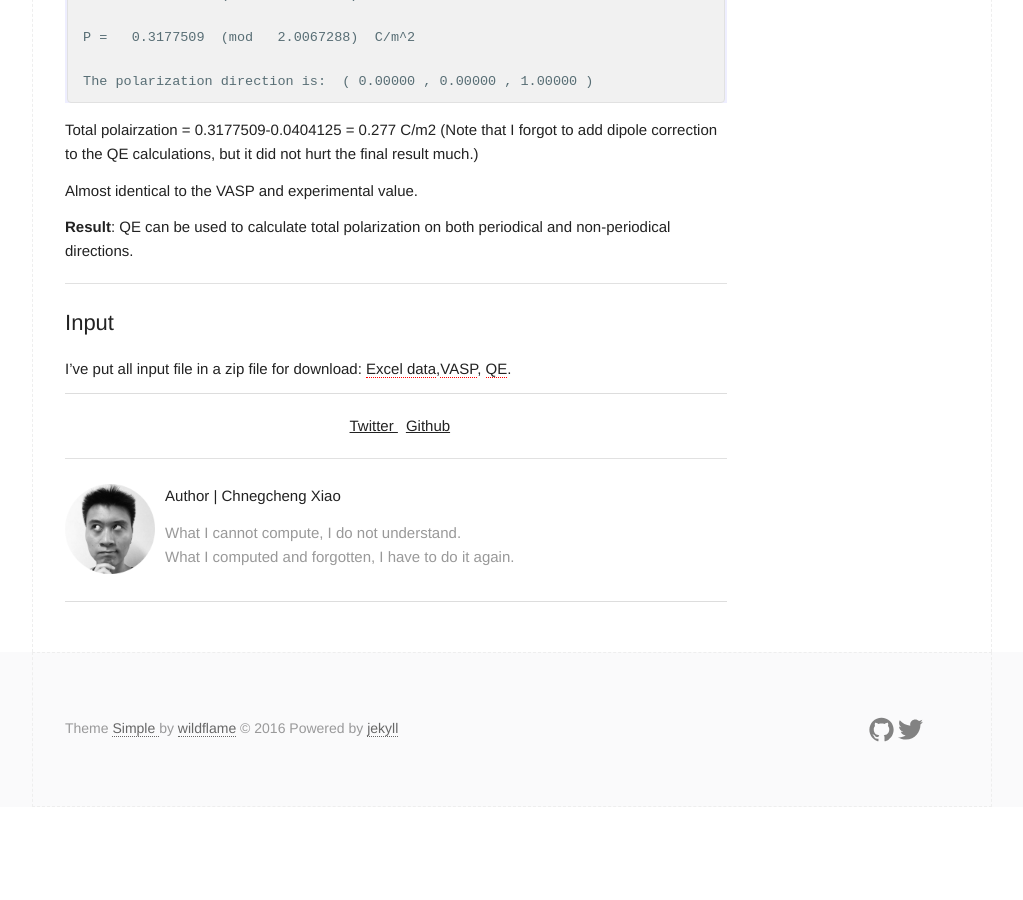
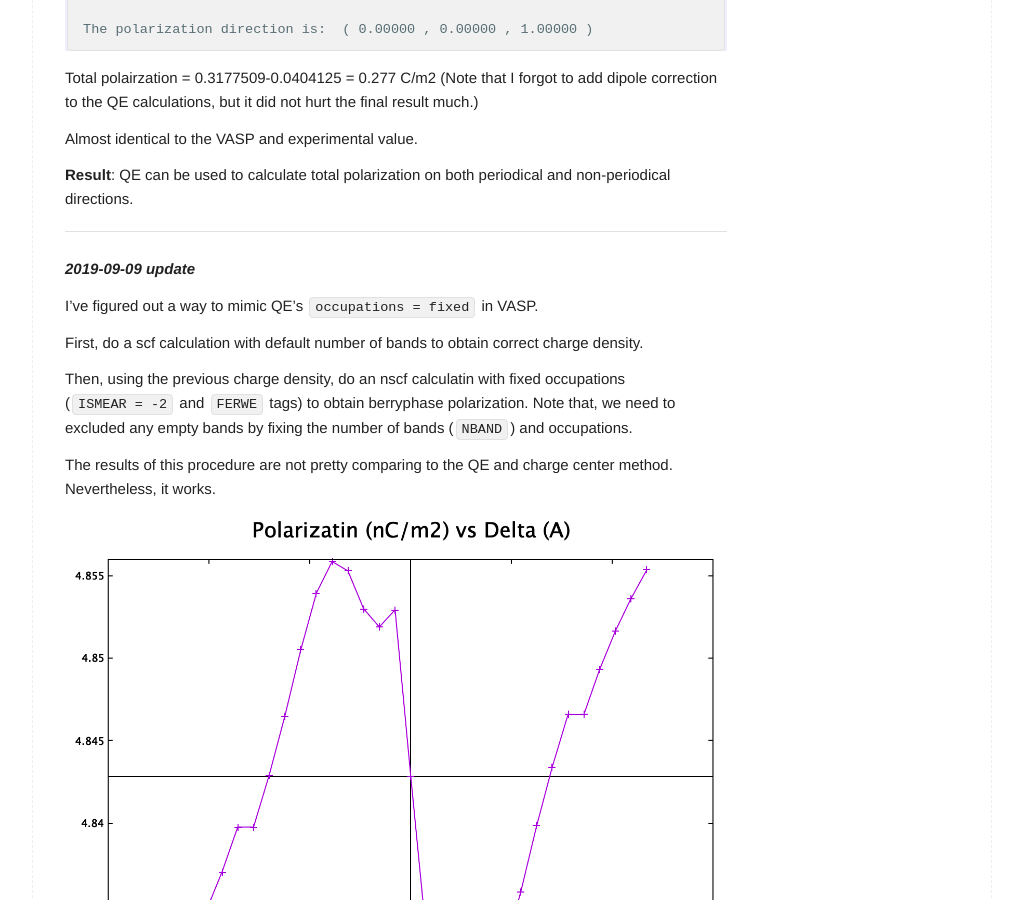
Before and after one commit to Chengcheng-Xiao/Chengcheng-Xiao.github.io, a Jekyll site: the page built from _posts/2019-08-05-Berryphase_Ferroelectricity.md, in a window 1280 px wide and 900 px high, scrolled down 7838 px. Shown: the whole window, without its empty margins (128-1151 px from the left). Built offline with Jekyll 4.4.1, drawn with Linux system fonts in a browser that asks for light colours; formulas are drawn with MathJax 3; before the commit the page ends 8645 px from its top, so only the background shows below that.

Commit message:
2019-08-05-Berryphase_Ferroelectricity_update

```diff
--- a/_posts/2019-08-05-Berryphase_Ferroelectricity.md
+++ b/_posts/2019-08-05-Berryphase_Ferroelectricity.md
@@ -49,7 +49,6 @@ __Side Note:__  *how to define a centrosymmetric phase?*
 __Answer:__ *Calculate optimum transition route and extract the local maxima as centrosymmetric phase.*
 
 
-----
 ----
 
 ## 2D System
@@ -174,7 +173,6 @@ where $$Z_j^{ion}$$ is the valence electron number of atom j and $$\tau_j$$ is i
 _**So far so good.**_ I am now confident that at least, VASP's berryphase routine works correctly on periodical directions.
 
 ----
-----
 ## QE berryphase
 
 ### QE 2D systems
@@ -247,6 +245,22 @@ Almost identical to the VASP and experimental value.
 
 ----
 
+_**2019-09-09 update**_
+
+I've figured out a way to mimic QE's `occupations = fixed` in VASP.
+
+First, do a scf calculation with default number of bands to obtain correct charge density.
+
+Then, using the previous charge density, do an nscf calculatin with fixed occupations (`ISMEAR = -2` and `FERWE` tags) to obtain berryphase polarization. Note that, we need to excluded any empty bands by fixing the number of bands (`NBAND`) and occupations.
+
+The results of this procedure are not pretty comparing to the QE and charge center method. Nevertheless, it works.
+
+![]({{site.baseurl}}/assets/img/post_img/2019-08-10-img8.png)
+{: .center}
+
+
+----
+
 ## Input
 
 I've put all input file in a zip file for download: [Excel data],[VASP], [QE].
```
Also changed, not shown: assets/img/post_img/2019-08-10-img8.png (added), 4 other files.
